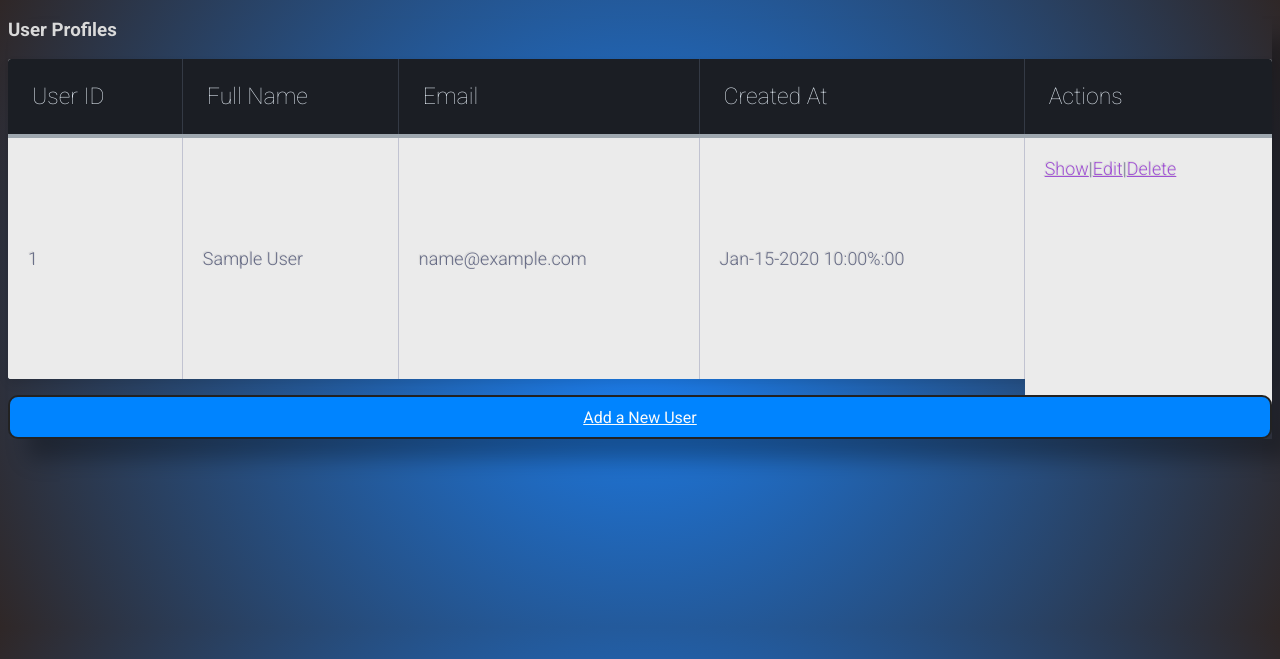
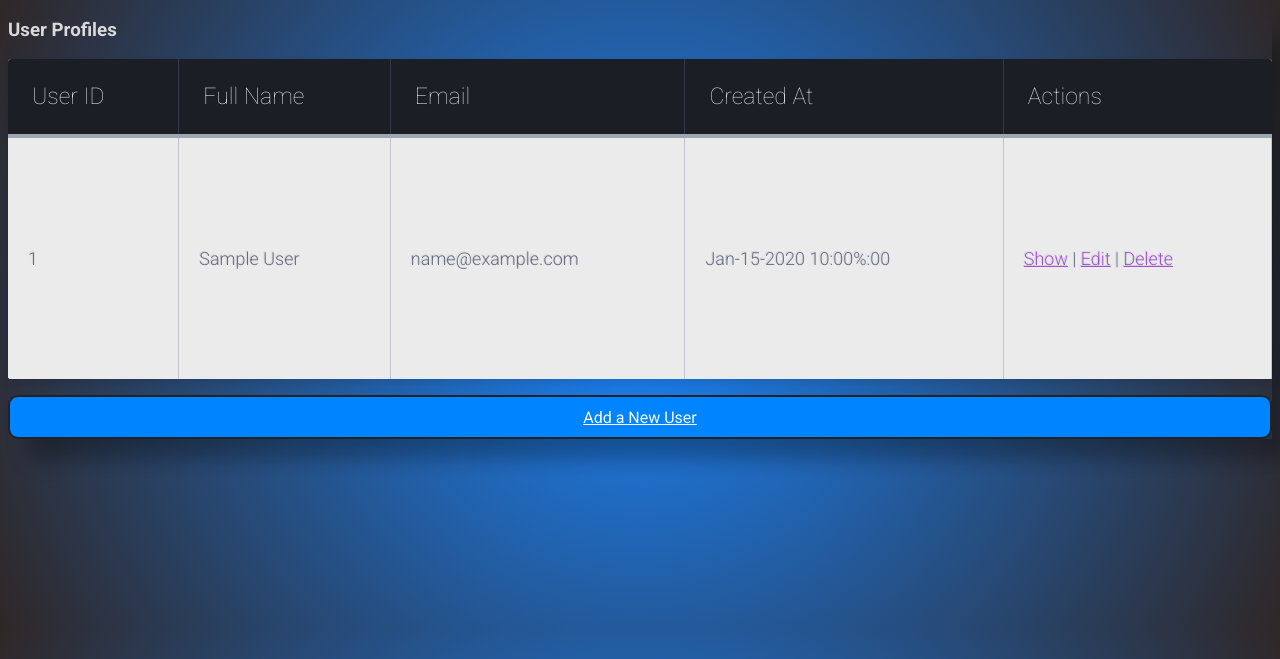
Before and after one commit to jdclark05/users, a Flask app: template templates/index.html in a window 1280 px wide. Shown: the top 659 px of the page. Run offline with Flask 2, Linux system fonts and the light colour scheme; the template is opened without the code that fills it: most values are stand-ins (such as "Sample title", 1, 10 or a date in 2020).

Commit message:
style adjustment

```diff
--- a/server.py
+++ b/server.py
@@ -7,7 +7,6 @@ app = Flask(__name__)
 def index():
     query = "SELECT * FROM users;"
     users = connectToMySQL('users').query_db(query)
-    print(users)
     return render_template("index.html",all_users=users)
 
 
@@ -21,7 +20,6 @@ def create_user():
             "email": request.form['email'],
         }
         user_id = connectToMySQL('users').query_db(query, data)
-        print(user_id)
         return redirect(f"/display_user/{user_id}")
     else:
         return render_template("add_user.html")
@@ -49,7 +47,6 @@ def edit_user(user_id):
             "email": request.form['email']
         }
         user= connectToMySQL('users').query_db(query, data)
-        print(user_id)
         return redirect(f"/display_user/{user_id}")
     else:
         query = "SELECT * FROM users WHERE id = %(id)s;"
--- a/templates/index.html
+++ b/templates/index.html
@@ -30,7 +30,7 @@
                     <td class="text-left">{{user['first_name']}} {{user['last_name']}}</td>
                     <td class="text-left">{{user['email']}}</td>
                     <td class="text-left">{{user['created_at'].strftime('%b-%d-%Y %H:%M%:%S')}}</td>
-                    <td class="flex">
+                    <td class="d-flex">
                         <a href="/display_user/{{user['id']}}">Show</a> |
                         <a href="/edit_user/{{user['id']}}">Edit</a> |
                         <a href="delete_user/{{user['id']}}">Delete</a></td>
```
